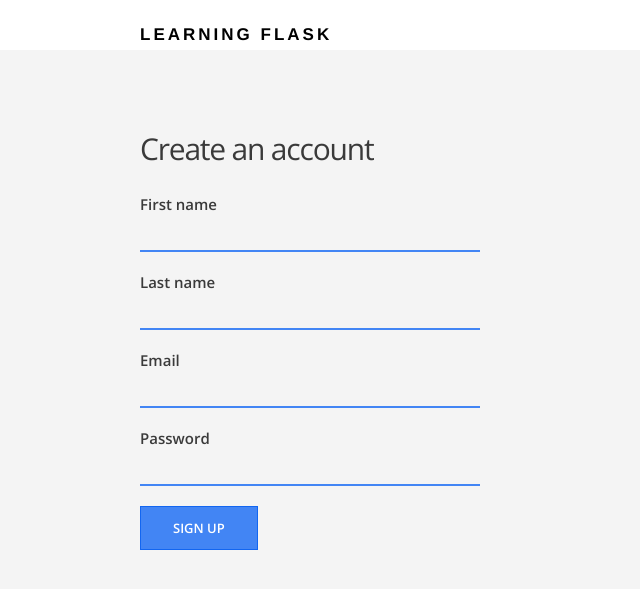
After one commit to vernypv/myflaskapp, a Flask app: page /signup in a window 1280 px wide. The commit adds this page. Shown: the top 589 px of the page, without its empty margins (0-640 px from the left). Run offline with Flask 2, Linux system fonts and the light colour scheme; some libraries are stand-ins or nearby versions.

Commit message:
requirements.txt Updated

```diff
--- /dev/null
+++ b/forms.py
@@ -0,0 +1,25 @@
+from flask_wtf import Form
+from wtforms import StringField, PasswordField, SubmitField
+from wtforms.validators import DataRequired, Email, Length
+
+
+class SignupForm(Form):
+    first_name = StringField('First name', validators=[DataRequired("Please enter your first name.")])
+    last_name = StringField('Last name', validators=[DataRequired("Please enter your last name.")])
+    email = StringField('Email', validators=[DataRequired("Please enter your email address."),
+                                             Email("Please enter your email address.")])
+    password = PasswordField('Password', validators=[DataRequired("Please enter a password."),
+                                                     Length(min=6, message="Passwords must be 6 characters or more.")])
+    submit = SubmitField('Sign up')
+
+
+class LoginForm(Form):
+    email = StringField('Email', validators=[DataRequired("Please enter your email address."),
+                                             Email("Please enter your email address.")])
+    password = PasswordField('Password', validators=[DataRequired("Please enter a password.")])
+    submit = SubmitField("Sign in")
+
+
+class AddressForm(Form):
+    address = StringField('Address', validators=[DataRequired("Please enter an address.")])
+    submit = SubmitField("Search")
--- a/routes.py
+++ b/routes.py
@@ -1,6 +1,19 @@
-from flask import Flask, render_template
+from flask import Flask, render_template, request, session, redirect, url_for
+from models import db, User, Place
+from forms import SignupForm, LoginForm, AddressForm
 
 app = Flask(__name__)
+
+POSTGRES = {'user': 'postgres', 'pw': 'CristoYoteamo7!!', 'db': 'myflaskprojectdb', 'host': 'localhost',
+            'port': '5432', }
+
+app.config['DEBUG'] = True
+app.config['SQLALCHEMY_DATABASE_URI'] = 'postgresql://%(user)s:\
+%(pw)s@%(host)s:%(port)s/%(db)s' % POSTGRES
+SQLALCHEMY_TRACK_MODIFICATIONS = False
+db.init_app(app)
+
+app.secret_key = "development-key"
 
 
 @app.route("/")
@@ -13,5 +26,86 @@ def about():
     return render_template("about.html")
 
 
+@app.route("/signup", methods=["GET", "POST"])
+def signup():
+    if 'email' in session:
+        return redirect(url_for('home'))
+
+    form = SignupForm()
+
+    if request.method == "POST":
+        if not form.validate():
+            return render_template('signup.html', form=form)
+        else:
+            newuser = User(form.first_name.data, form.last_name.data, form.email.data, form.password.data)
+            db.session.add(newuser)
+            db.session.commit()
+
+            session['email'] = newuser.email
+            return redirect(url_for('home'))
+
+    elif request.method == "GET":
+        return render_template('signup.html', form=form)
+
+
+@app.route("/login", methods=["GET", "POST"])
+def login():
+    if 'email' in session:
+        return redirect(url_for('home'))
+
+    form = LoginForm()
+
+    if request.method == "POST":
+        if not form.validate():
+            return render_template("login.html", form=form)
+        else:
+            email = form.email.data
+            password = form.password.data
+
+            user = User.query.filter_by(email=email).first()
+            if user is not None and user.check_password(password):
+                session['email'] = form.email.data
+                return redirect(url_for('home'))
+            else:
+                return redirect(url_for('login'))
+
+    elif request.method == 'GET':
+        return render_template('login.html', form=form)
+
+
+@app.route("/logout")
+def logout():
+    session.pop('email', None)
+    return redirect(url_for('index'))
+
+
+@app.route("/home", methods=["GET", "POST"])
+def home():
+    if 'email' not in session:
+        return redirect(url_for('login'))
+    form = AddressForm()
+
+    places = []
+    my_coordinates = (37.4221, -122.0844)
+
+    if request.method == 'POST':
+        if not form.validate():
+            return render_template('home.html', form=form)
+        else:
+            # get the address
+            address = form.address.data
+
+            # query for places around it
+            p = Place()
+            my_coordinates = p.address_to_latlng(address)
+            places = p.query(address)
+
+            # return those results
+            return render_template('home.html', form=form, my_coordinates=my_coordinates, places=places)
+
+    elif request.method == 'GET':
+        return render_template("home.html", form=form, my_coordinates=my_coordinates, places=places)
+
+
 if __name__ == "__main__":
     app.run(debug=True)
--- a/templates/index.html
+++ b/templates/index.html
@@ -6,7 +6,7 @@
 
       <div class="section-content">
         <h2>Discover places near you.</h2>
-        <a href="#" class="btn-primary">Sign up</a>
+        <a href="{{ url_for('signup') }}" class="btn-primary">Sign up</a>
         <a href="{{ url_for('about') }}" class="btn-secondary">Learn more</a>
       </div>
 
--- a/templates/layout.html
+++ b/templates/layout.html
@@ -3,6 +3,9 @@
   <head>
     <link href='http://fonts.googleapis.com/css?family=Open+Sans:300,400,600' rel='stylesheet'>
     <link href="{{ url_for('static', filename='css/main.css') }}" rel="stylesheet">
+
+      <link rel="stylesheet" href="http://cdnjs.cloudflare.com/ajax/libs/leaflet/0.7.3/leaflet.css" />
+    <script src="http://cdnjs.cloudflare.com/ajax/libs/leaflet/0.7.3/leaflet.js"></script>
   </head>
   <body>
     <header>
--- /dev/null
+++ b/templates/signup.html
@@ -0,0 +1,63 @@
+{% extends "layout.html" %}
+
+{% block content %}
+    <main class="container signup-section">
+        <div class="section-content">
+            <h2>Create an account</h2>
+
+            <form method="POST" action="/signup">
+                {{ form.hidden_tag() }}
+
+                <div class="form-group">
+                    {{ form.first_name.label }}
+
+                    {% if form.first_name.errors %}
+                        {% for error in form.first_name.errors %}
+                            <p class="error-message">{{ error }}</p>
+                        {% endfor %}
+                    {% endif %}
+
+                    {{ form.first_name }}
+                </div>
+
+                <div class="form-group">
+                    {{ form.last_name.label }}
+
+                    {% if form.last_name.errors %}
+                        {% for error in form.last_name.errors %}
+                            <p class="error-message">{{ error }}</p>
+                        {% endfor %}
+                    {% endif %}
+
+                    {{ form.last_name }}
+                </div>
+
+                <div class="form-group">
+                    {{ form.email.label }}
+
+                    {% if form.email.errors %}
+                        {% for error in form.email.errors %}
+                            <p class="error-message">{{ error }}</p>
+                        {% endfor %}
+                    {% endif %}
+
+                    {{ form.email }}
+                </div>
+
+                <div class="form-group">
+                    {{ form.password.label }}
+
+                    {% if form.password.errors %}
+                        {% for error in form.password.errors %}
+                            <p class="error-message">{{ error }}</p>
+                        {% endfor %}
+                    {% endif %}
+
+                    {{ form.password }}
+                </div>
+
+                {{ form.submit(class="btn-primary") }}
+            </form>
+        </div>
+    </main>
+{% endblock %}
```
Also changed, not shown: models.py (added, +86 -0 lines), templates/home.html (added, +67 -0 lines), templates/login.html (added, +26 -0 lines), templates/README.md, 1 other file.
